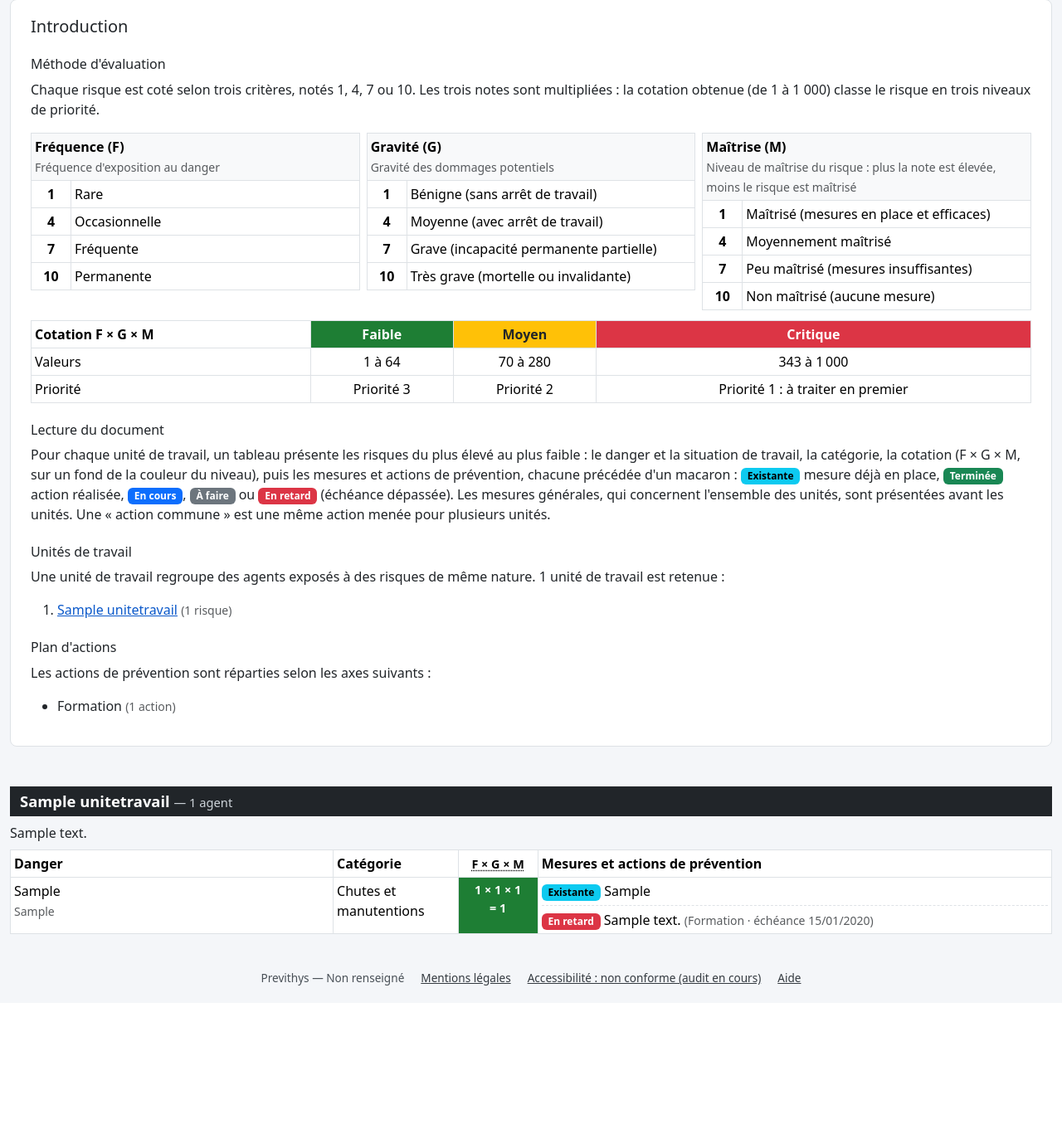
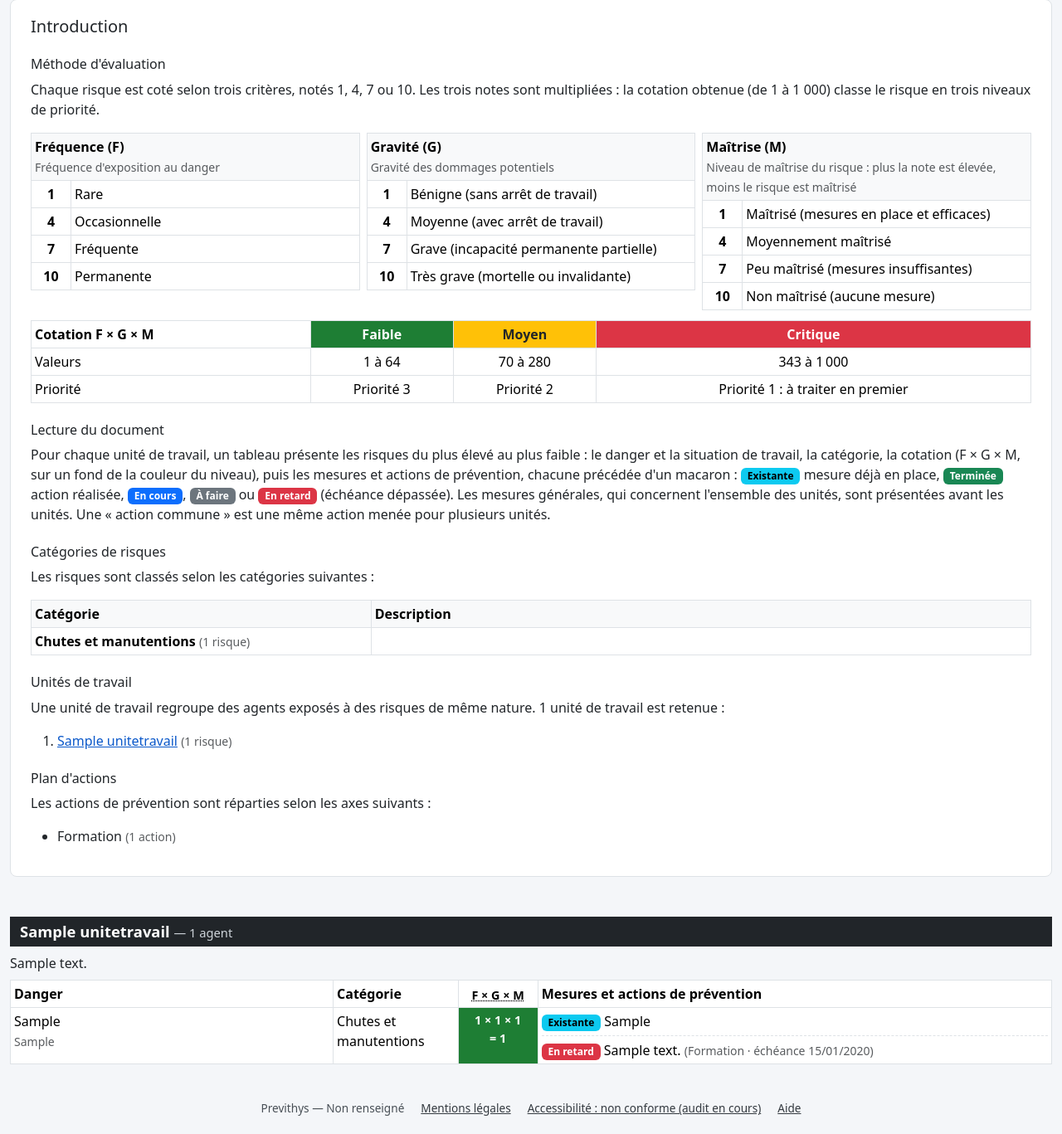
Before and after one commit to Noethys/Previthys, a Django app: page /document/ in a window 1280 px wide. Shown: the part 459-1826 px from the top of the page at 83% size. Before the commit the page ends 1647 px from the top, so only its background shows below. Run offline with Django 5.2, Linux system fonts and the light colour scheme; a user stored in the database is signed in; data comes from the database, SQL or seed files in the repository; tables that the repository leaves empty hold one stand-in row (values such as "Sample post"); lists and menus that the app fills with data are empty; some libraries are stand-ins or nearby versions.

Commit message:
Ajout de la liste des catégories de risques dans le document

```diff
--- a/previthys/core/static/core/core.css
+++ b/previthys/core/static/core/core.css
@@ -106,6 +106,7 @@
 .introduction-document { background: #fff; border: 1px solid var(--bs-border-color); border-radius: .5rem; padding: 1.25rem 1.5rem; margin-bottom: 2rem; }
 .introduction-texte ul { margin-bottom: .75rem; }
 .baremes th { background: #f8f9fa; }
+.categories-risques thead th { background: #f8f9fa; }
 .liste-unites { columns: 2; }
 .logo-introduction { max-height: 80px; max-width: 240px; }
 @media print {
--- a/previthys/core/templates/core/document.html
+++ b/previthys/core/templates/core/document.html
@@ -53,6 +53,20 @@
       <span class="badge text-bg-danger">En retard</span> (échéance dépassée).
       Les mesures générales, qui concernent l'ensemble des unités, sont présentées avant les unités. Une « action commune » est une même action menée pour plusieurs unités.</p>
 
+    {% if categories_risques %}
+      <h3 class="h6 mt-4">Catégories de risques</h3>
+      <p>Les risques sont classés selon les catégories suivantes :</p>
+      <table class="table table-sm table-bordered categories-risques">
+        <caption class="visually-hidden">Catégories de risques</caption>
+        <thead><tr><th scope="col" style="width: 34%">Catégorie</th><th scope="col">Description</th></tr></thead>
+        <tbody>
+          {% for nom, description, n in categories_risques %}
+            <tr><th scope="row">{{ nom }} <small class="fw-normal text-body-secondary">({{ n }} risque{{ n|pluralize }})</small></th><td>{{ description|linebreaksbr }}</td></tr>
+          {% endfor %}
+        </tbody>
+      </table>
+    {% endif %}
+
     <h3 class="h6 mt-4">Unités de travail</h3>
     <p>Une unité de travail regroupe des agents exposés à des risques de même nature. {{ donnees|length }} unité{{ donnees|length|pluralize }} de travail {{ donnees|length|pluralize:"est retenue,sont retenues" }} :</p>
     <ol class="liste-unites">
--- a/previthys/core/templates/core/introduction.html
+++ b/previthys/core/templates/core/introduction.html
@@ -43,7 +43,7 @@
         <h2 class="h6">Aperçu du texte enregistré</h2>
         <div class="introduction-texte small">{% if apercu %}{{ apercu }}{% else %}<p class="text-body-secondary mb-0">Aucun texte pour l'instant.</p>{% endif %}</div>
         <hr>
-        <p class="small text-body-secondary mb-0">Ajouté automatiquement dans le document : méthode d'évaluation (barèmes F, G, M et niveaux {% for code, lib, a, b in methode.niveaux %}{{ lib|lower }} {{ a }}–{{ b }}{% if not forloop.last %}, {% endif %}{% endfor %}), lecture du document, liste des unités de travail et axes du plan d'actions.</p>
+        <p class="small text-body-secondary mb-0">Ajouté automatiquement dans le document : méthode d'évaluation (barèmes F, G, M et niveaux {% for code, lib, a, b in methode.niveaux %}{{ lib|lower }} {{ a }}–{{ b }}{% if not forloop.last %}, {% endif %}{% endfor %}), lecture du document, catégories de risques, liste des unités de travail et axes du plan d'actions.</p>
       </div>
     </div>
   </div>
--- a/previthys/core/views/document.py
+++ b/previthys/core/views/document.py
@@ -7,7 +7,7 @@
 from django.utils import timezone
 from django.views.generic import TemplateView
 
-from core.models import CategorieAction, VersionDuerp
+from core.models import CategorieAction, CategorieRisque, VersionDuerp
 from core.utils import construire_donnees, construire_mesures_generales, filtre_structure, normaliser_donnees
 from core.utils.donnees import avec_macaron
 from core.utils.introduction import introduction_pour, methode, mise_en_forme
@@ -35,7 +35,8 @@
             ctx["mesures_generales"] = [avec_macaron(a, reference) for a in construire_mesures_generales(self.request.user)]
             intro = introduction_pour(self.request.user)
         ctx.update({"introduction": intro, "texte_introduction": mise_en_forme(intro.get("texte", "")), "methode": methode(),
-                    "axes": axes_du_plan(ctx["donnees"], ctx["mesures_generales"]), "aujourdhui": timezone.localdate()})
+                    "axes": axes_du_plan(ctx["donnees"], ctx["mesures_generales"]),
+                    "categories_risques": categories_du_document(ctx["donnees"]), "aujourdhui": timezone.localdate()})
         return ctx
 
 
@@ -53,3 +54,15 @@
         comptes[categorie or "Non classées"] = comptes.get(categorie or "Non classées", 0) + 1
     ordre = {c.nom: c.ordre for c in CategorieAction.objects.all()}
     return sorted(comptes.items(), key=lambda x: (ordre.get(x[0], 10 ** 6), x[0]))
+
+
+def categories_du_document(donnees):
+    """Catégories de risques présentes dans le document, avec leur description et leur nombre de risques.
+    Les archives ne conservent que le nom de la catégorie : la description est celle de la catégorie actuelle."""
+    comptes = {}
+    for unite in donnees:
+        for r in unite["risques"]:
+            comptes[r["categorie"]] = comptes.get(r["categorie"], 0) + 1
+    categories = {c.nom: c for c in CategorieRisque.objects.filter(nom__in=comptes)}
+    lignes = [(nom, categories[nom].description if nom in categories else "", n) for nom, n in comptes.items()]
+    return sorted(lignes, key=lambda x: (categories[x[0]].ordre if x[0] in categories else 10 ** 6, x[0]))
```
Also changed, not shown: previthys/core/tests.py (+11 -0 lines).
